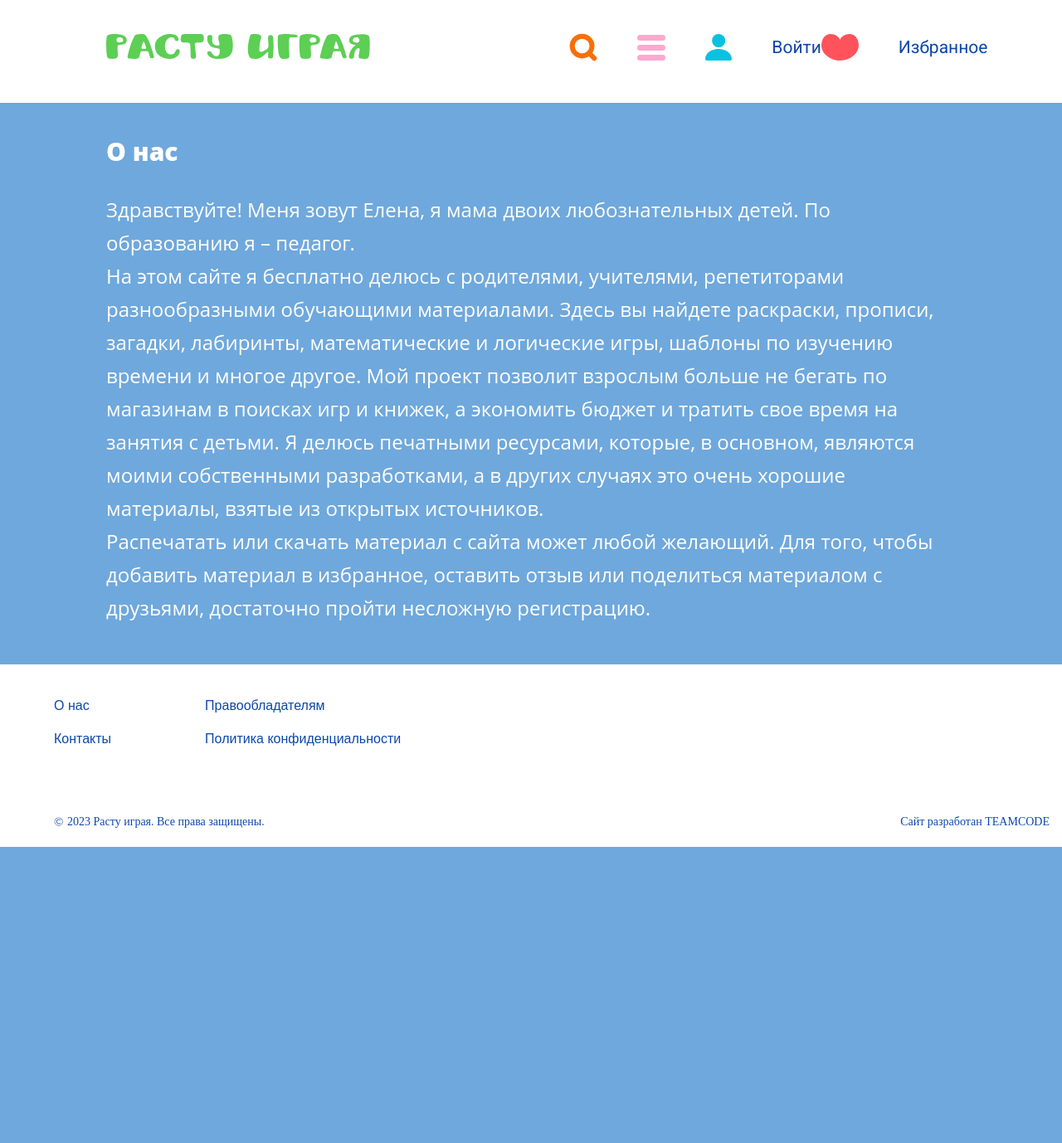
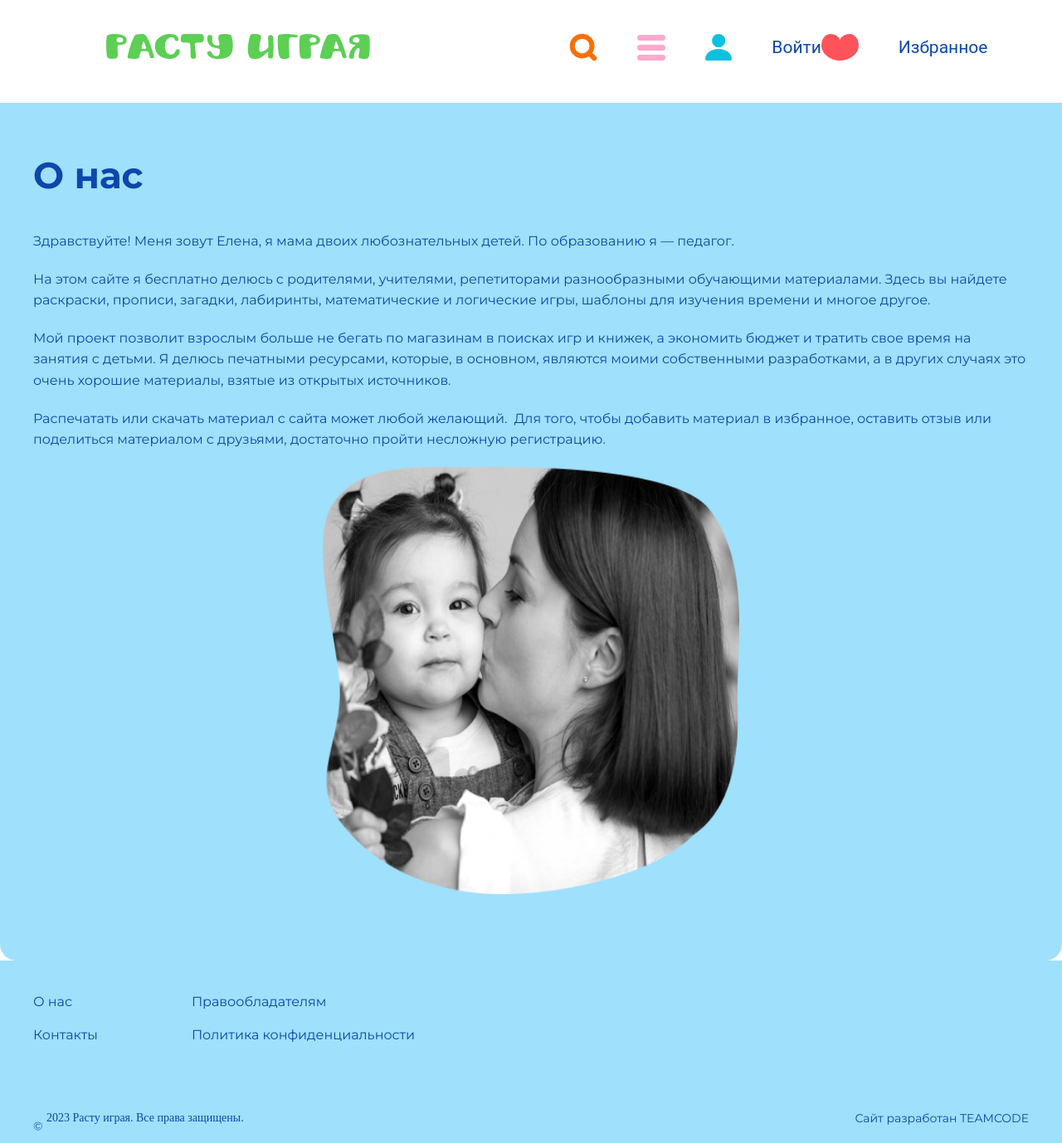
Before and after one commit to Allenom/grow-play, a PHP site: page /about-us/index.php in a window 1280 px wide. Shown: the whole page at 83% size. Before the commit the page ends 1021 px from the top, so only its background shows below. Run offline with PHP 8.4, Linux system fonts and the light colour scheme; data that the repository does not hold is empty.

Commit message:
Изменила страницу о нас, картинка, шрифт,текст

```diff
--- a/about-us/index.php
+++ b/about-us/index.php
@@ -16,10 +16,10 @@
     <link rel="stylesheet" href="../footer/style.css"> <!-- Стили футера -->
 
     <!-- Шрифты -->
+
     <link rel="preconnect" href="https://fonts.googleapis.com">
     <link rel="preconnect" href="https://fonts.gstatic.com" crossorigin>
-    <link href="https://fonts.googleapis.com/css2?family=Roboto:ital,wght@0,100;0,300;0,400;0,500;0,700;0,900;1,100;1,300;1,400;1,500;1,700;1,900&display=swap" rel="stylesheet">
-    <link href="https://fonts.googleapis.com/css2?family=Roboto:ital,wght@0,100;0,300;0,400;1,100;1,300&display=swap" rel="stylesheet">
+    <link href="https://fonts.googleapis.com/css2?family=Montserrat:wght@400;700&display=swap" rel="stylesheet">
 
     <link rel="icon" href="../favicon.svg" type="image/x-icon">
 </head>
@@ -32,24 +32,22 @@
             <div class="main">
                 <div class="box">
                     <h2 class="header">О нас</h2>
-                    <div class="text">
-                        <p>Здравствуйте! Меня зовут Елена, я мама двоих любознательных детей. По образованию я – педагог.</p>
-                        <p>На этом сайте я бесплатно делюсь с родителями, учителями, репетиторами разнообразными обучающими материалами. Здесь вы найдете раскраски, прописи, загадки, лабиринты, математические и логические игры, шаблоны по изучению времени и многое другое.
-                            Мой проект позволит взрослым больше не бегать по магазинам в поисках игр и книжек, а экономить бюджет и тратить свое время на занятия с детьми. Я делюсь печатными ресурсами, которые, в основном, являются моими собственными разработками, а в других случаях это очень хорошие материалы, взятые из открытых источников.</p>
-                        <p>Распечатать или скачать материал с сайта может любой желающий. Для того, чтобы добавить материал в избранное, оставить отзыв или поделиться материалом с друзьями, достаточно пройти несложную регистрацию.</p>
+                    <div class="wrap">
+                         <div class="text">
+                              <p>Здравствуйте! Меня зовут Елена, я мама двоих любознательных детей. По образованию я — педагог. </p>
+                               <p > На этом сайте я бесплатно делюсь с родителями, учителями, репетиторами разнообразными обучающими материалами. Здесь вы найдете раскраски, прописи, загадки, лабиринты, математические и логические игры, шаблоны для изучения времени и многое другое.</p>
+                               <p>Мой проект позволит взрослым больше не бегать по магазинам в поисках игр и книжек, а экономить бюджет и тратить свое время на занятия с детьми. Я делюсь печатными ресурсами, которые, в основном, являются моими собственными разработками, а в других случаях это очень хорошие материалы, взятые из открытых источников. </p>
+                               <p class="padding">Распечатать или скачать материал с сайта может любой желающий.  Для того, чтобы добавить материал в избранное, оставить отзыв или поделиться материалом с друзьями, достаточно пройти несложную регистрацию.</p>
+                            </div>
+                                 <img class="img-wrap" src="img/Vector.png" alt="девука с ребенком">
                     </div>
+
                 </div>
             </div>
         </section>
     </div>
-    <div class="finish"></div>
 
-
-    <?php
-    $footer_class = "footer-while footer_left ";
-    include '../footer/index.php';
-?>
-
+    <?php include '../footer/index.php'; ?>
 </body>
 
 </html>
--- a/about-us/style.css
+++ b/about-us/style.css
@@ -1,39 +1,167 @@
+* {
+    margin: 0 auto;
+    padding: 0 auto;
+    box-sizing: border-box;
+
+}
+
 .content-wrap {
-  background: #6fa8dc;
+    width: 1440px;
+    margin: 0 auto;
+    padding: 0 auto;
+    max-width: 100%;
 }
 
 .content {
-  max-width: 1440px;
-  margin: 0 auto;
+
+    background: #9FE0FC;
+    border-radius: 0px 0px 20px 20px;
 }
 
 .main {
-  padding-right: 10%;
-  padding-left: 10%;
-}
+    padding-right: 10.4%;
+    padding-left: 10.4%;
 
-.box {
-  font-family: "Open Sans", sans-serif;
-  font-style: normal;
-  color: #ffffff;
 }
 
 .header {
-  padding-top: 38px;
-  font-weight: 800;
-  font-size: 30px;
-  line-height: 41px;
+    font-family: 'Montserrat';
+    font-style: normal;
+    font-weight: 700;
+    font-size: 44px;
+    line-height: 54px;
+    color: #0D47AA;
+    padding-top: 60px;
+    padding-bottom: 40px;
+}
+
+.wrap{
+    display: flex;
+    justify-content: space-between;
+    padding-bottom: 80px;
 }
 
 .text {
-  padding-top: 30px;
-  font-weight: 400;
-  font-size: 24px;
-  line-height: 40px;
-  padding-bottom: 48px;
+    font-family: 'Montserrat';
+    font-style: normal;
+    font-weight: 400;
+    font-size: 16px;
+    line-height: 160%;
+    color: #0D47AA;
+    max-width: 550px;
 }
 
-.finish {
-  background-color: #ffffff;
-  /* height: 60px; */
+p{
+    padding-bottom: 20px;
 }
+
+.padding{
+    padding-bottom: 20px;
+}
+
+.img-wrap{
+width: 100%;
+max-width: 502px;
+margin-left: 98px;
+
+}
+
+
+
+/* Адаптив */
+
+@media screen and (max-width: 1287px){
+    .main {
+        padding-right: 40px;
+        padding-left: 40px;
+
+    }
+    .wrap{
+        display: flex;
+       flex-wrap: wrap;
+
+    }
+    .text{
+        max-width: 100%;
+
+    }
+    .img-wrap{
+        display:flex;
+        justify-content: center;
+        align-items: center;
+        width: 502px;
+        height: 515px;
+        overflow: hidden;
+        margin: 0 auto;
+        padding: 0 auto;
+    }
+}
+
+@media screen and (max-width: 1024px){
+    .wrap{
+        display: flex;
+        flex-direction: column;
+
+    }
+    .main {
+        padding-right: 40px;
+        padding-left: 40px;
+
+    }
+    .text{
+    padding-bottom: 40px;
+    }
+    .padding{
+        padding-bottom: 0px;
+    }
+
+}
+
+
+@media screen and (max-width: 768px){
+    .wrap{
+        display: flex;
+        flex-direction: column;
+    }
+    .main {
+        padding-right: 40px;
+        padding-left: 40px;
+
+    }
+
+
+}
+
+
+@media screen and (max-width: 425px){
+    .img-wrap{
+        max-width: 100%;
+        width: 345px;
+        max-height: 300px;
+        margin: 0;
+        padding: 0;
+    }
+    .wrap{
+        padding-bottom: 40px;
+
+    }
+}
+
+
+@media screen and (max-width: 360px){
+    .wrap{
+        display: flex;
+        flex-direction: column;
+        padding-bottom: 40px;
+    }
+    .main{
+        padding-left: 20px;
+        padding-right: 20px;
+    }
+    .img-wrap{
+        max-width: 100%;
+        width: 320px;
+        max-height: 300px;
+
+    }
+}
```
Also changed, not shown: about-us/img/Vector.png (added).
